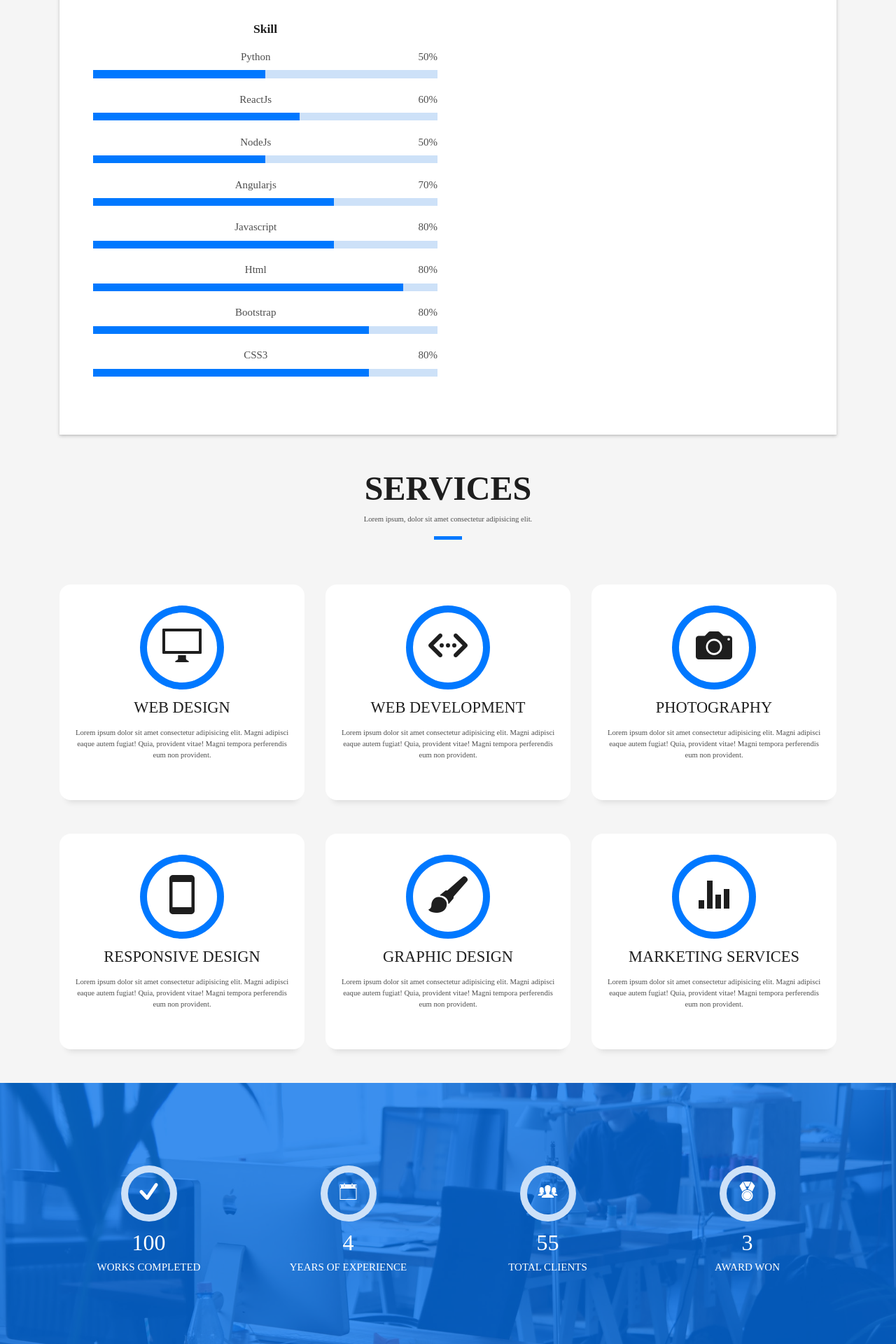
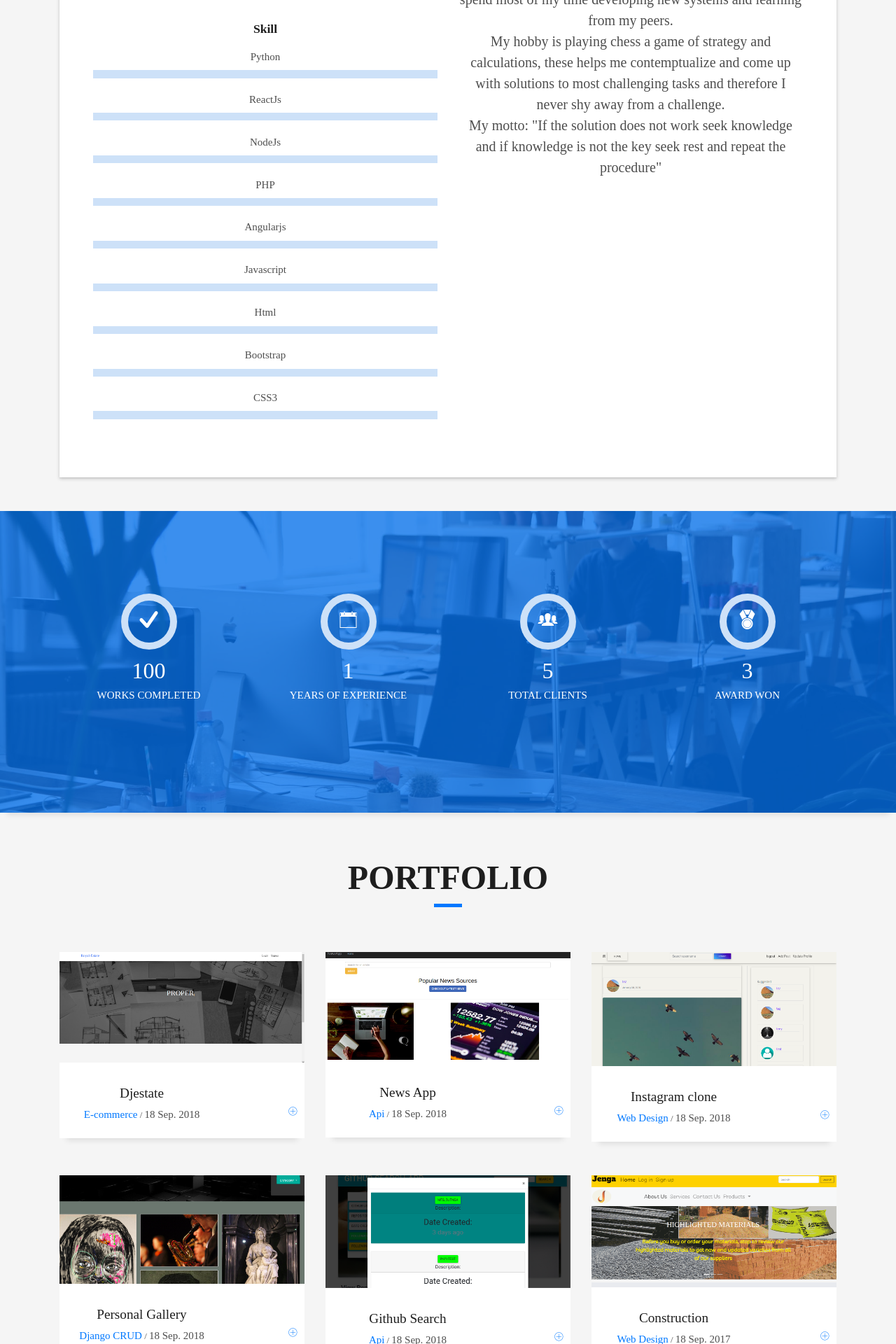
Before and after one commit to alexmwaura/portfoliodv, a Django app: page / in a window 1280 px wide. Shown: the part 1120-3040 px from the top of the page at 70% size. Run offline with Django 3.2, Linux system fonts and the light colour scheme; some libraries are stand-ins or nearby versions; some web fonts are replaced.

Commit message:
deploy to heroku

```diff
--- a/manage.py
+++ b/manage.py
@@ -13,7 +13,7 @@ def main():
             "Couldn't import Django. Are you sure it's installed and "
             "available on your PYTHONPATH environment variable? Did you "
             "forget to activate a virtual environment?"
-        ) from exc
+        )
     execute_from_command_line(sys.argv)
 
 
--- a/portfolio/wsgi.py
+++ b/portfolio/wsgi.py
@@ -11,6 +11,6 @@ import os
 
 from django.core.wsgi import get_wsgi_application
 
-os.environ.setdefault('DJANGO_SETTINGS_MODULE', 'portfolio.settings')
+os.environ.setdefault('DJANGO_SETTINGS_MODULE', 'portfolio.settings.development')
 
 application = get_wsgi_application()
--- a/requirements.txt
+++ b/requirements.txt
@@ -9,7 +9,6 @@ django-crispy-forms==1.8.1
 django-debug-toolbar==2.1
 idna==2.8
 oauthlib==3.1.0
-pkg-resources==0.0.0
 python-decouple==3.3
 python3-openid==3.1.0
 pytz==2019.3
@@ -18,3 +17,6 @@ requests-oauthlib==1.3.0
 six==1.13.0
 sqlparse==0.3.0
 urllib3==1.25.7
+gunicorn==20.0.4
+django-heroku==0.3.1
+dj-database-url==0.5.0
--- a/templates/index.html
+++ b/templates/index.html
@@ -4,7 +4,7 @@
 {% block content %}
 
 <body id="page-top">
-  <div id="home" class="intro route bg-image" style="background-image: url({% static 'img/dark.jpg'%})">
+  <div id="home" class="intro route bg-image" style="background-image: url({% static 'img/royl1.jpeg'%})">
     <div class="overlay-itro"></div>
     <div class="intro-content display-table">
       <div class="table-cell">
@@ -17,6 +17,12 @@
       </div>
     </div>
   </div>
+
+
+
+
+
+
   <!--/ Intro Skew End /-->
 
   <section id="about" class="about-mf sect-pt4 route">
@@ -44,48 +50,44 @@
 
                 <div class="skill-mf">
                   <p class="title-s">Skill</p>
-                  <span>Python</span> <span class="pull-right">50%</span>
+                  <span>Python</span> <span class="pull-right"></span>
                   <div class="progress">
-                    <div class="progress-bar" role="progressbar" style="width: 50%;" aria-valuenow="50" aria-valuemin="0"
-                      aria-valuemax="100"></div>
+
                   </div>
-                   <span>ReactJs</span> <span class="pull-right">60%</span>
+                   <span>ReactJs</span> <span class="pull-right"></span>
                   <div class="progress">
-                    <div class="progress-bar" role="progressbar" style="width: 60%;" aria-valuenow="60" aria-valuemin="0"
-                      aria-valuemax="100"></div>
+
                   </div>
-                  <span>NodeJs</span> <span class="pull-right">50%</span>
+                  <span>NodeJs</span> <span class="pull-right"></span>
                   <div class="progress">
-                    <div class="progress-bar" role="progressbar" style="width: 50%" aria-valuenow="50" aria-valuemin="0"
-                      aria-valuemax="100"></div>
+
                   </div>
-                  <span>Angularjs</span> <span class="pull-right">70%</span>
+                  <span>PHP</span> <span class="pull-right"></span>
                   <div class="progress">
-                    <div class="progress-bar" role="progressbar" style="width: 70%" aria-valuenow="70" aria-valuemin="0"
-                      aria-valuemax="100"></div>
+
                   </div>
-                  <span>Javascript</span> <span class="pull-right">80%</span>
+                  <span>Angularjs</span> <span class="pull-right"></span>
                   <div class="progress">
-                    <div class="progress-bar" role="progressbar" style="width: 70%" aria-valuenow="70" aria-valuemin="0"
-                      aria-valuemax="100"></div>
+
+                  </div>
+                  <span>Javascript</span> <span class="pull-right"></span>
+                  <div class="progress">
+
                   </div>
 
-                   <span>Html</span> <span class="pull-right">80%</span>
+                   <span>Html</span> <span class="pull-right"></span>
                   <div class="progress">
-                    <div class="progress-bar" role="progressbar" style="width: 90%" aria-valuenow="90" aria-valuemin="0"
-                      aria-valuemax="100"></div>
+
                   </div>
 
-                   <span>Bootstrap</span> <span class="pull-right">80%</span>
+                   <span>Bootstrap</span> <span class="pull-right"></span>
                   <div class="progress">
-                    <div class="progress-bar" role="progressbar" style="width: 80%" aria-valuenow="80" aria-valuemin="0"
-                      aria-valuemax="100"></div>
+
                   </div>
 
-                   <span>CSS3</span> <span class="pull-right">80%</span>
+                   <span>CSS3</span> <span class="pull-right"></span>
                   <div class="progress">
-                    <div class="progress-bar" role="progressbar" style="width: 80%" aria-valuenow="80" aria-valuemin="0"
-                      aria-valuemax="100"></div>
+
                   </div>
                 </div>
               </div>
@@ -97,7 +99,14 @@
                     </h5>
                   </div>
                   <p class="lead">
-                 Alex Mwaura stands at the forefront of the fastest moving technology industry trend: Web development. He spends his life developing and learning new technologies
+                    <!-- Alex Mwaura stands at the forefront of the fastest moving technology industry trend: Web development. He spends his life developing and learning new technologies -->
+                     a curious minded person and a student of life, technology being my main passion: I like to concern myself with the fatest moving technology trends in web development and I spend most of my time developing new systems and learning from my peers.
+                    <br>
+                    My hobby is playing chess a game of strategy and calculations, these helps me contemptualize and come up with solutions to most challenging tasks and therefore I never shy away from a challenge.
+                    <br>
+                    My motto: "If the solution does not work seek knowledge and if knowledge is not the key seek rest and repeat the procedure"
+
+
 
                   </p>
 
@@ -110,8 +119,66 @@
     </div>
   </section>
 
+
   <!--/ Section Services Star /-->
-  <section id="service" class="services-mf route" >
+
+  <!--/ Section Services End /-->
+
+  <div class="section-counter paralax-mf bg-image" style="background-image: url({% static 'img/counters-bg.jpg' %})">
+    <div class="overlay-mf"></div>
+    <div class="container">
+      <div class="row">
+        <div class="col-sm-3 col-lg-3">
+          <div class="counter-box counter-box pt-4 pt-md-0">
+            <div class="counter-ico">
+              <span class="ico-circle"><i class="ion-checkmark-round"></i></span>
+            </div>
+            <div class="counter-num">
+              <p class="counter">100</p>
+              <span class="counter-text">WORKS COMPLETED</span>
+            </div>
+          </div>
+        </div>
+        <div class="col-sm-3 col-lg-3">
+          <div class="counter-box pt-4 pt-md-0">
+            <div class="counter-ico">
+              <span class="ico-circle"><i class="ion-ios-calendar-outline"></i></span>
+            </div>
+            <div class="counter-num">
+              <p class="counter">1</p>
+              <span class="counter-text">YEARS OF EXPERIENCE</span>
+            </div>
+          </div>
+        </div>
+        <div class="col-sm-3 col-lg-3">
+          <div class="counter-box pt-4 pt-md-0">
+            <div class="counter-ico">
+              <span class="ico-circle"><i class="ion-ios-people"></i></span>
+            </div>
+            <div class="counter-num">
+              <p class="counter">5</p>
+              <span class="counter-text">TOTAL CLIENTS</span>
+            </div>
+          </div>
+        </div>
+        <div class="col-sm-3 col-lg-3">
+          <div class="counter-box pt-4 pt-md-0">
+            <div class="counter-ico">
+              <span class="ico-circle"><i class="ion-ribbon-a"></i></span>
+            </div>
+            <div class="counter-num">
+              <p class="counter">3</p>
+              <span class="counter-text">AWARD WON</span>
+            </div>
+          </div>
+        </div>
+      </div>
+    </div>
+  </div>
+
+
+
+  <!-- <section id="service" class="services-mf route" >
     <div class="container">
       <div class="row">
         <div class="col-sm-12">
@@ -219,70 +286,7 @@
         </div>
       </div>
     </div>
-  </section>
-  <!--/ Section Services End /-->
-
-  <div class="section-counter paralax-mf bg-image" style="background-image: url({% static 'img/counters-bg.jpg' %})">
-    <div class="overlay-mf"></div>
-    <div class="container">
-      <div class="row">
-        <div class="col-sm-3 col-lg-3">
-          <div class="counter-box counter-box pt-4 pt-md-0">
-            <div class="counter-ico">
-              <span class="ico-circle"><i class="ion-checkmark-round"></i></span>
-            </div>
-            <div class="counter-num">
-              <p class="counter">100</p>
-              <span class="counter-text">WORKS COMPLETED</span>
-            </div>
-          </div>
-        </div>
-        <div class="col-sm-3 col-lg-3">
-          <div class="counter-box pt-4 pt-md-0">
-            <div class="counter-ico">
-              <span class="ico-circle"><i class="ion-ios-calendar-outline"></i></span>
-            </div>
-            <div class="counter-num">
-              <p class="counter">4</p>
-              <span class="counter-text">YEARS OF EXPERIENCE</span>
-            </div>
-          </div>
-        </div>
-        <div class="col-sm-3 col-lg-3">
-          <div class="counter-box pt-4 pt-md-0">
-            <div class="counter-ico">
-              <span class="ico-circle"><i class="ion-ios-people"></i></span>
-            </div>
-            <div class="counter-num">
-              <p class="counter">55</p>
-              <span class="counter-text">TOTAL CLIENTS</span>
-            </div>
-          </div>
-        </div>
-        <div class="col-sm-3 col-lg-3">
-          <div class="counter-box pt-4 pt-md-0">
-            <div class="counter-ico">
-              <span class="ico-circle"><i class="ion-ribbon-a"></i></span>
-            </div>
-            <div class="counter-num">
-              <p class="counter">3</p>
-              <span class="counter-text">AWARD WON</span>
-            </div>
-          </div>
-        </div>
-      </div>
-    </div>
-  </div>
-
-
-  <form action="https://formspree.io/alexmwaura43@gmail.com"
-      method="POST">
-    <input type="text" name="name">
-    <input type="email" name="_replyto">
-    <textarea name="message"></textarea>
-    <input type="submit" value="Send">
-</form>
-
+  </section> -->
 
 
 
@@ -296,9 +300,7 @@
             <h3 class="title-a">
               Portfolio
             </h3>
-            <p class="subtitle-a">
-              Lorem ipsum, dolor sit amet consectetur adipisicing elit.
-            </p>
+
             <div class="line-mf"></div>
           </div>
         </div>
@@ -308,19 +310,19 @@
           <div class="work-box">
 
               <div class="work-img">
-                <img src="{% static 'img/work-1.jpg'%}" alt="" class="img-fluid">
+                <img src="{% static 'img/estate1.png'%}" alt="" class="img-fluid">
               </div>
               <div class="work-content">
                 <div class="row">
                   <div class="col-sm-8">
-                    <h2 class="w-title">Lorem impsum dolor</h2>
+                    <h2 class="w-title"><a href="https://djestate.herokuapp.com/">Djestate</a></h2>
                     <div class="w-more">
-                      <span class="w-ctegory">Web Design</span> / <span class="w-date">18 Sep. 2018</span>
+                      <span class="w-ctegory"> E-commerce</span> / <span class="w-date">18 Sep. 2018</span>
                     </div>
                   </div>
                   <div class="col-sm-4">
                     <div class="w-like">
-                      <a href="{% static 'img/work-1.jpg' %}" data-lightbox="gallery-mf">  <span class="ion-ios-plus-outline"></span> </a>
+                      <a href="{% static 'img/estate1.png' %}" data-lightbox="gallery-mf">  <span class="ion-ios-plus-outline"></span> </a>
                     </div>
                   </div>
                 </div>
@@ -331,19 +333,19 @@
         <div class="col-md-4">
           <div class="work-box">
               <div class="work-img">
-                <img src="{% static 'img/work-2.jpg' %}" alt="" class="img-fluid">
+                <img src="{% static 'img/news1.png' %}" alt="" class="img-fluid">
               </div>
               <div class="work-content">
                 <div class="row">
                   <div class="col-sm-8">
-                    <h2 class="w-title">Loreda Cuno Nere</h2>
+                    <h2 class="w-title"><a href="https://news-squad-highlights.herokuapp.com/">News App</a></h2>
                     <div class="w-more">
-                      <span class="w-ctegory">Web Design</span> / <span class="w-date">18 Sep. 2018</span>
+                      <span class="w-ctegory">Api</span> / <span class="w-date">18 Sep. 2018</span>
                     </div>
                   </div>
                   <div class="col-sm-4">
                     <div class="w-like">
-                      <a href="{% static 'img/work-2.jpg' %}" data-lightbox="gallery-mf">  <span class="ion-ios-plus-outline"></span> </a>
+                      <a href="{% static 'img/news1.png' %}" data-lightbox="gallery-mf">  <span class="ion-ios-plus-outline"></span> </a>
                     </div>
                   </div>
                 </div>
@@ -354,19 +356,19 @@
         <div class="col-md-4">
           <div class="work-box">
               <div class="work-img">
-                <img src="{% static 'img/work-3.jpg' %}" alt="" class="img-fluid">
+                <img src="{% static 'img/insta.png' %}" alt="" class="img-fluid">
               </div>
               <div class="work-content">
                 <div class="row">
                   <div class="col-sm-8">
-                    <h2 class="w-title">Mavrito Lana Dere</h2>
+                    <h2 class="w-title"><a href="https://thegram2.herokuapp.com/"> Instagram clone </a></h2>
                     <div class="w-more">
                       <span class="w-ctegory">Web Design</span> / <span class="w-date">18 Sep. 2018</span>
                     </div>
                   </div>
                   <div class="col-sm-4">
                     <div class="w-like">
-                      <a href="{% static 'img/work-3.jpg' %}" data-lightbox="gallery-mf">  <span class="ion-ios-plus-outline"></span> </a>
+                      <a href="{% static 'img/insta.png' %}" data-lightbox="gallery-mf">  <span class="ion-ios-plus-outline"></span> </a>
                     </div>
                   </div>
                 </div>
@@ -377,19 +379,19 @@
         <div class="col-md-4">
           <div class="work-box">
               <div class="work-img">
-                <img src="{% static 'img/work-4.jpg' %}" alt="" class="img-fluid">
+                <img src="{% static 'img/galla.png' %}" alt="" class="img-fluid">
               </div>
               <div class="work-content">
                 <div class="row">
                   <div class="col-sm-8">
-                    <h2 class="w-title">Bindo Laro Cado</h2>
+                    <h2 class="w-title"><a href="https://artist21.herokuapp.com/">Personal Gallery</a></h2>
                     <div class="w-more">
-                      <span class="w-ctegory">Web Design</span> / <span class="w-date">18 Sep. 2018</span>
+                      <span class="w-ctegory">Django CRUD</span> / <span class="w-date">18 Sep. 2018</span>
                     </div>
                   </div>
                   <div class="col-sm-4">
                     <div class="w-like">
-                      <a href="{% static 'img/work-4.jpg' %}" data-lightbox="gallery-mf">  <span class="ion-ios-plus-outline"></span> </a>
+                      <a href="{% static 'img/galla.png' %}" data-lightbox="gallery-mf">  <span class="ion-ios-plus-outline"></span> </a>
                     </div>
                   </div>
                 </div>
@@ -399,16 +401,16 @@
         </div>
         <div class="col-md-4">
           <div class="work-box">
-            <a href="{% static 'img/work-5.jpg' %}" data-lightbox="gallery-mf">
+            <a href="{% static 'img/git1.png' %}" data-lightbox="gallery-mf">
               <div class="work-img">
-                <img src="{% static 'img/work-5.jpg' %}" alt="" class="img-fluid">
+                <img src="{% static 'img/git1.png' %}" alt="" class="img-fluid">
               </div>
               <div class="work-content">
                 <div class="row">
                   <div class="col-sm-8">
-                    <h2 class="w-title">Studio Lena Mado</h2>
+                    <h2 class="w-title"><a href="https://ghpages2-ae9bc.firebaseapp.com/users">Github Search</a></h2>
                     <div class="w-more">
-                      <span class="w-ctegory">Web Design</span> / <span class="w-date">18 Sep. 2018</span>
+                      <span class="w-ctegory">Api</span> / <span class="w-date">18 Sep. 2018</span>
                     </div>
                   </div>
                   <div class="col-sm-4">
@@ -423,15 +425,15 @@
         </div>
         <div class="col-md-4">
           <div class="work-box">
-            <a href="{% static 'img/work-6.jpg' %}" data-lightbox="gallery-mf">  </a>
+            <a href="{% static 'img/jenga1.png' %}" data-lightbox="gallery-mf">  </a>
               <div class="work-img">
-                <img src="{% static 'img/work-6.jpg' %}" alt="" class="img-fluid">
+                <img src="{% static 'img/jenga1.png' %}" alt="" class="img-fluid">
               </div>
               <div class="work-content">
                 <div class="row">
                   <div class="col-sm-8">
 
-                    <h2 class="w-title">Studio Big Bang</h2>
+                    <h2 class="w-title"><a href="https://denningkevin.github.io/Construction/">Construction</a></h2>
                     <div class="w-more">
                       <span class="w-ctegory">Web Design</span> / <span class="w-date">18 Sep. 2017</span>
                     </div>
@@ -568,4 +570,14 @@
 
 </body>
 
+
+
+
+
+
+
+
+
+
+
 {% endblock %}
--- a/templates/navbar.html
+++ b/templates/navbar.html
@@ -15,9 +15,7 @@
           <li class="nav-item">
             <a class="nav-link js-scroll" href="#about">About</a>
           </li>
-          <li class="nav-item">
-            <a class="nav-link js-scroll" href="#service">Services</a>
-          </li>
+
           <li class="nav-item">
             <a class="nav-link js-scroll" href="#work">Work</a>
           </li>
```
Also changed, not shown: portfolio/settings/production.py (+13 -0 lines), static_in_env/img/estate.png (added), static_in_env/img/estate1.png (added), static_in_env/img/galla.png (added), static_in_env/img/git1.png (added), static_in_env/img/insta.png (added), static_in_env/img/jenga1.png (added), static_in_env/img/news.png (added), static_in_env/img/news1.png (added), static_in_env/img/royl1.jpeg (added), 1 other file.
